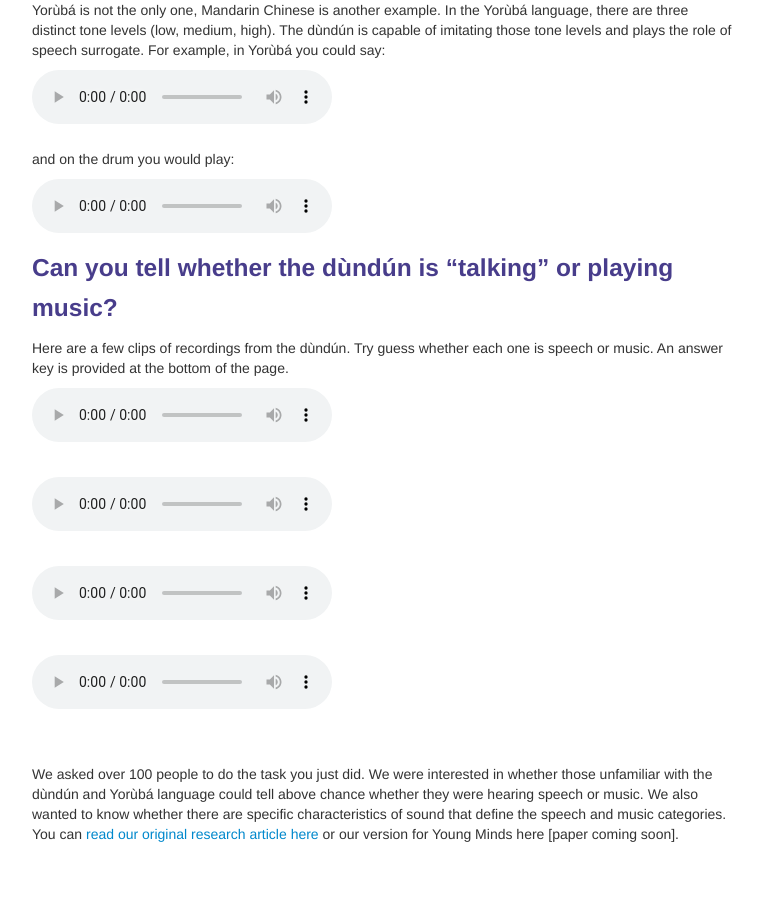
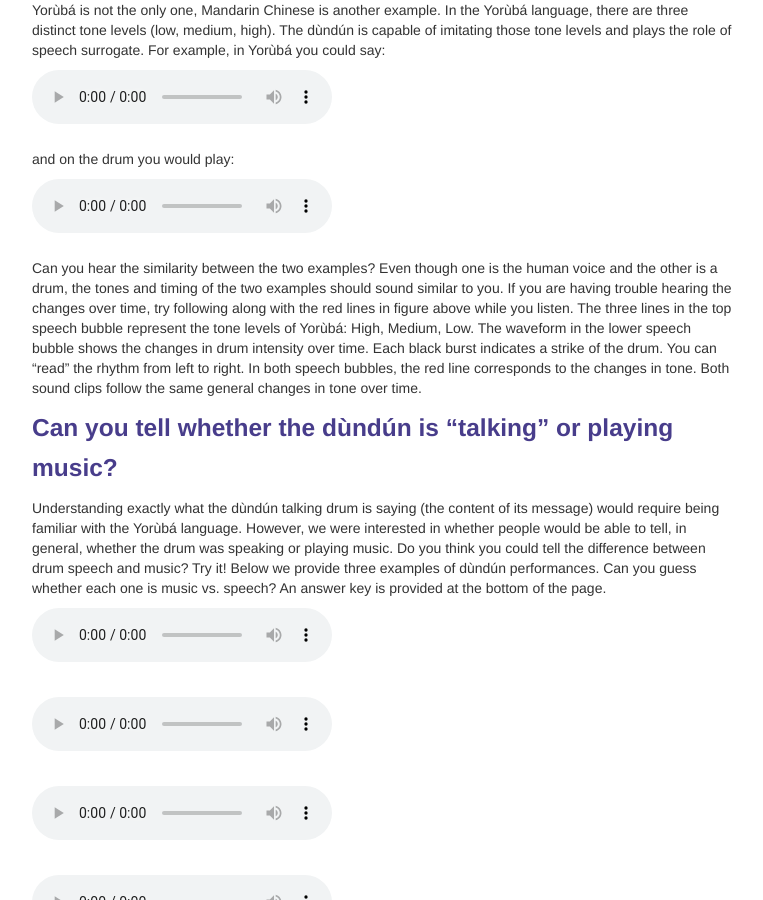
Before and after one commit to lkfink/lkfink.github.io, a Jekyll site: the page built from pages/dundunKids.md, in a window 1280 px wide and 900 px high, scrolled down 830 px. Shown: the whole window, without its empty margins (258-1021 px from the left). Built offline with Jekyll 4.4.1, drawn with Linux system fonts in a browser that asks for light colours; our own code applies the rules of GitHub Pages for plain Markdown files.

Commit message:
add more text

```diff
--- a/pages/dundunKids.md
+++ b/pages/dundunKids.md
@@ -33,11 +33,13 @@ by [Lauren Fink](http://lkfink.github.io/){:target="_blank"}, [Cecilia Durojaye]
     <!-- <source src="audio.mp3"></source> -->
     <source src="../assets/audio/dundun_example.ogg"></source>
 </audio>
+<br>
+Can you hear the similarity between the two examples? Even though one is the human voice and the other is a drum, the tones and timing of the two examples should sound similar to you. If you are having trouble hearing the changes over time, try following along with the red lines in figure above while you listen. The three lines in the top speech bubble represent the tone levels of Yorùbá: High, Medium, Low. The waveform in the lower speech bubble shows the changes in drum intensity over time. Each black burst indicates a strike of the drum. You can “read” the rhythm from left to right. In both speech bubbles, the red line corresponds to the changes in tone. Both sound clips follow the same general changes in tone over time.
 
 
 
 ### Can you tell whether the dùndún is "talking" or playing music?
-Here are a few clips of recordings from the dùndún. Try guess whether each one is speech or music. An answer key is provided at the bottom of the page.
+Understanding exactly what the dùndún talking drum is saying (the content of its message) would require being familiar with the Yorùbá language. However, we were interested in whether people would be able to tell, in general, whether the drum was speaking or playing music. Do you think you could tell the difference between drum speech and music? Try it! Below we provide three examples of dùndún performances. Can you guess whether each one is music vs. speech? An answer key is provided at the bottom of the page.
 <br>
 <audio controls preload>
     <!-- <source src="audio.mp3"></source> -->
```
